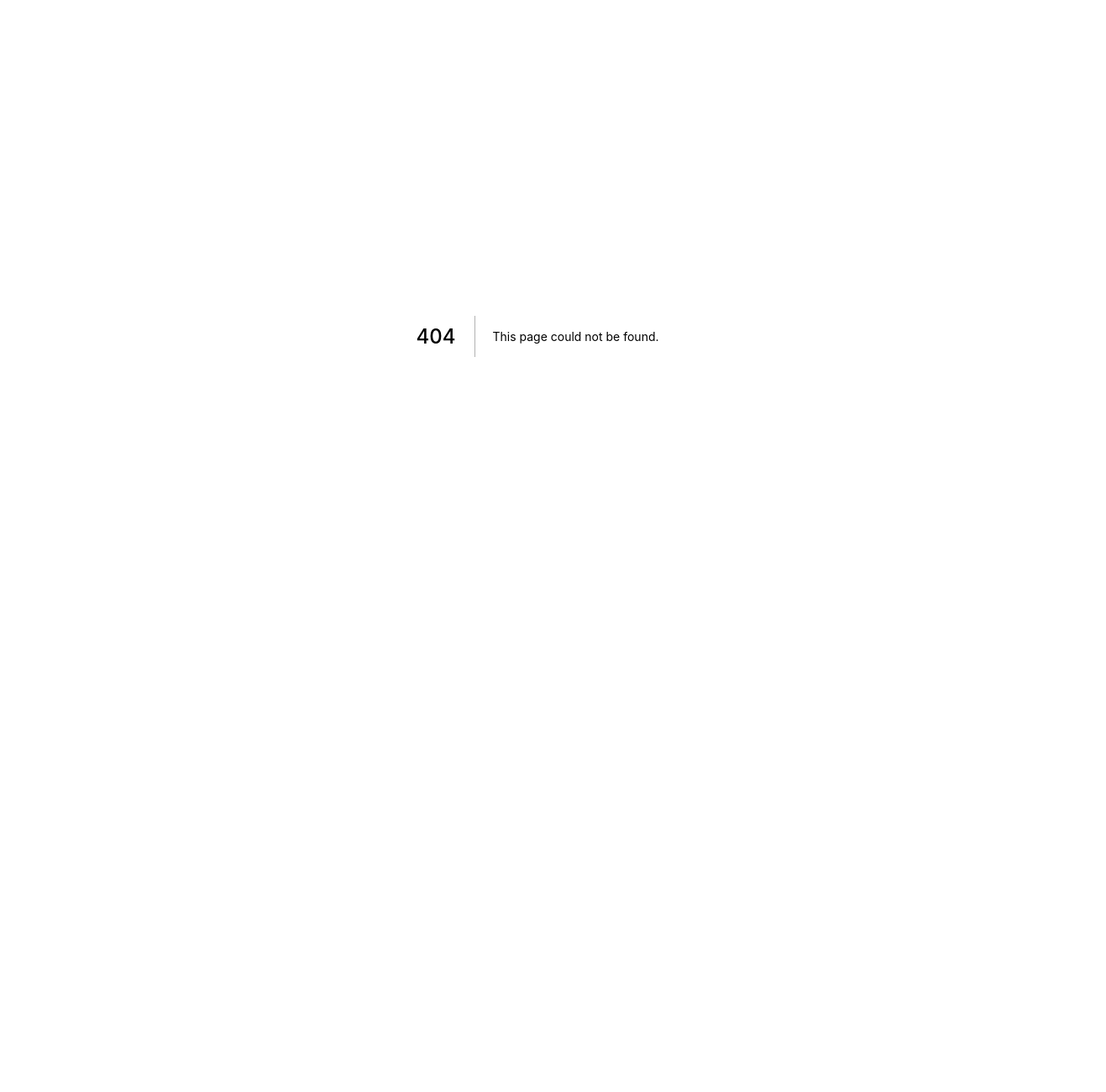
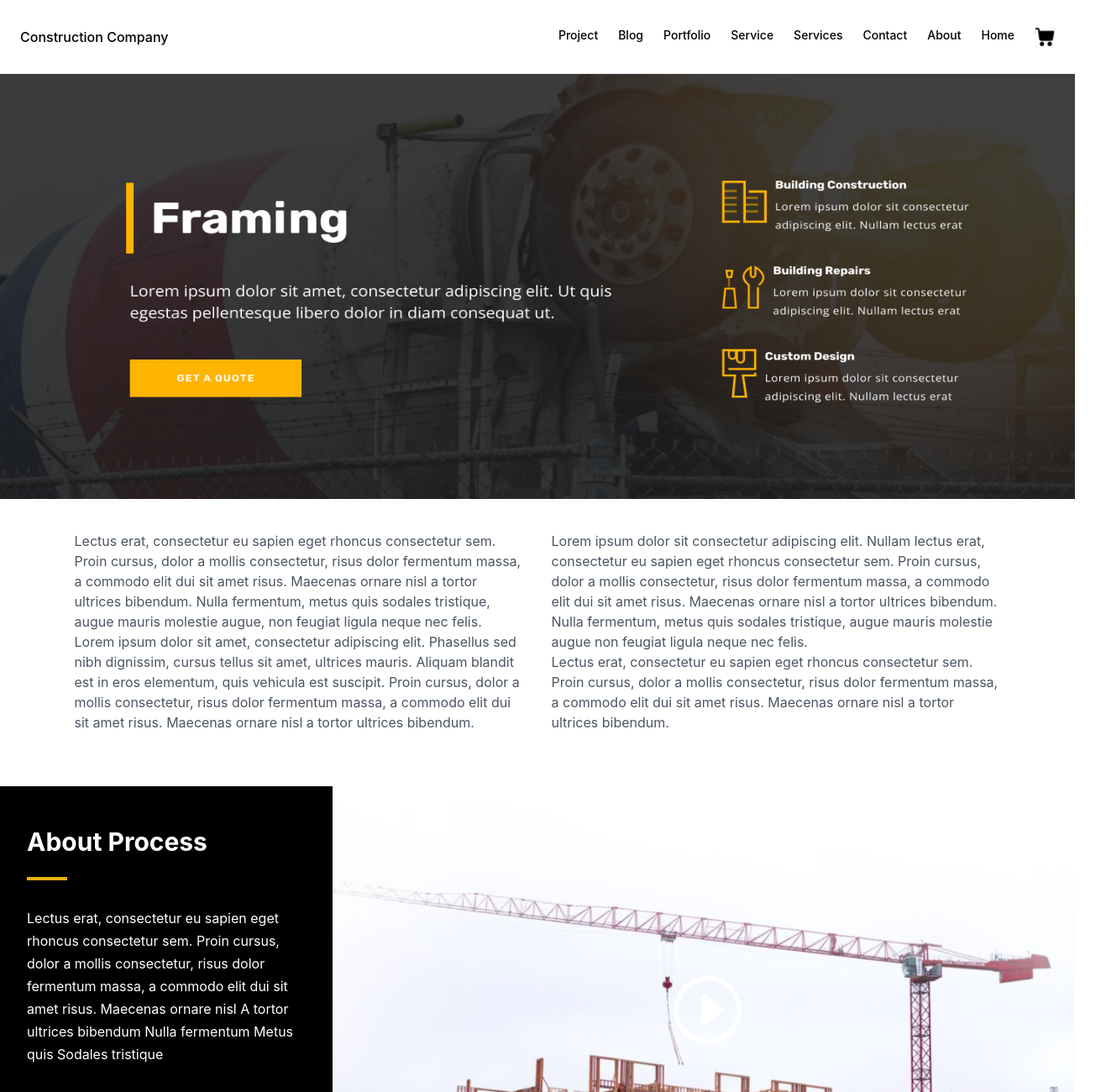
Before and after one commit to Amir9eng/construction, a Next.js app: page /Service in a window 1280 px wide. Before the commit this address had no page. Shown: the top 1300 px of the page at 84% size, 1317 px wide, since content can reach past the window. Before the commit the page ends 800 px from the top, so only its background shows below. Built offline with nearby package versions, Linux system fonts and the light colour scheme.

Commit message:
Service Page

```diff
--- a/components/Accordion.js
+++ b/components/Accordion.js
@@ -38,7 +38,7 @@ const Accordion = () => {
   ]
 
   return (
-    <div className='flex flex-col justify-center items-center p-10 rounded-xl h-auto py-20 ml-8 bg-white'>
+    <div className='flex flex-col justify-center items-center p-10 rounded-xl h-auto py-20 ml-28 bg-white'>
       {data.map((data, i) => {
         return (
           <AccordionUI
--- /dev/null
+++ b/components/Button.jsx
@@ -0,0 +1,13 @@
+import React from 'react'
+
+const Button = () => {
+  return (
+    <div className='flex items-center'>
+      <button className='mx-auto my-0 border-black border-2 w-[150px] h-[32px]'>
+        VIEW ALL
+      </button>
+    </div>
+  )
+}
+
+export default Button
--- a/components/Navbar.js
+++ b/components/Navbar.js
@@ -1,28 +1,28 @@
-import Image from 'next/image'
-import Link from 'next/link'
-import React from 'react'
+import Image from "next/image";
+import Link from "next/link";
+import React from "react";
 
-export default function Navbar () {
+export default function Navbar() {
   return (
-    <nav className='flex justify-between my-8 font-medium px-6'>
-      <Link href='/'>Construction Company</Link>
-      <div className='flex gap-x-6 text-sm'>
-        <Link href='/Projects'>Project</Link>
-        <Link href='/Blog'>Blog</Link>
-        <Link href='/Portfolio'>Portfolio</Link>
-        <p>Service</p>
+    <nav className="flex justify-between my-8 font-medium px-6">
+      <Link href="/">Construction Company</Link>
+      <div className="flex gap-x-6 text-sm">
+        <Link href="/Projects">Project</Link>
+        <Link href="/Blog">Blog</Link>
+        <Link href="/Portfolio">Portfolio</Link>
+        <Link href="/Service">Service</Link>
         <p>Services</p>
         <p>Contact</p>
         <p>About</p>
         <p>Home</p>
         <Image
-          className=''
+          className=""
           width={24}
           height={24}
-          alt='cart'
-          src='/media/cart3.svg'
+          alt="cart"
+          src="/media/cart3.svg"
         />
       </div>
     </nav>
-  )
+  );
 }
--- /dev/null
+++ b/pages/Service.jsx
@@ -0,0 +1,148 @@
+import Image from 'next/image'
+import Accordion from '../components/Accordion'
+import styles from '../styles/Home.module.css'
+import Title from '../components/Title'
+import DefaultLayout from '../layouts/Default'
+import Card from './../components/Card'
+
+const Service = () => {
+  const data = [
+    {
+      id: 1,
+      image: '/media/port8.png',
+      paragraph:
+        'Lorem ipsum dolor sit amet, consectetur adipiscing elit. Id et euismod bibendum adipiscing et orci, fermentum.'
+    },
+    {
+      id: 2,
+      image: '/media/port7.png',
+      paragraph:
+        'Lorem ipsum dolor sit amet, consectetur adipiscing elit. Id et euismod bibendum adipiscing et orci, fermentum.'
+    },
+    {
+      id: 3,
+      image: '/media/port1.png',
+      paragraph:
+        'Lorem ipsum dolor sit amet, consectetur adipiscing elit. Id et euismod bibendum adipiscing et orci, fermentum.'
+    }
+  ]
+  return (
+    <DefaultLayout>
+      <Image
+        alt='portfolio'
+        width={1440}
+        height={569}
+        src='/media/Service.png'
+      />
+      <main>
+        <div className='flex justify-center gap-x-8 text-gray-600 mt-8'>
+          <aside className='w-[536px]'>
+            <p>
+              Lectus erat, consectetur eu sapien eget rhoncus consectetur sem.
+              Proin cursus, dolor a mollis consectetur, risus dolor fermentum
+              massa, a commodo elit dui sit amet risus. Maecenas ornare nisl a
+              tortor ultrices bibendum. Nulla fermentum, metus quis sodales
+              tristique, augue mauris molestie augue, non feugiat ligula neque
+              nec felis.
+            </p>
+            <p>
+              Lorem ipsum dolor sit amet, consectetur adipiscing elit. Phasellus
+              sed nibh dignissim, cursus tellus sit amet, ultrices mauris.
+              Aliquam blandit est in eros elementum, quis vehicula est suscipit.
+              Proin cursus, dolor a mollis consectetur, risus dolor fermentum
+              massa, a commodo elit dui sit amet risus. Maecenas ornare nisl a
+              tortor ultrices bibendum.
+            </p>
+          </aside>
+          <aside className='w-[535px]'>
+            <p>
+              Lorem ipsum dolor sit consectetur adipiscing elit. Nullam lectus
+              erat, consectetur eu sapien eget rhoncus consectetur sem. Proin
+              cursus, dolor a mollis consectetur, risus dolor fermentum massa, a
+              commodo elit dui sit amet risus. Maecenas ornare nisl a tortor
+              ultrices bibendum. Nulla fermentum, metus quis sodales tristique,
+              augue mauris molestie augue non feugiat ligula neque nec felis.
+            </p>
+            <p>
+              Lectus erat, consectetur eu sapien eget rhoncus consectetur sem.
+              Proin cursus, dolor a mollis consectetur, risus dolor fermentum
+              massa, a commodo elit dui sit amet risus. Maecenas ornare nisl a
+              tortor ultrices bibendum.
+            </p>
+          </aside>
+        </div>
+        <section className='flex mt-16'>
+          <div className='w-[440px] bg-black text-white py-12 px-8'>
+            <p className='text-3xl font-bold'>About Process</p>
+            <div className='h-1 bg-yellow-500 w-[3rem] my-6'></div>
+            <p className='my-8 leading-[27px] w-[200]'>
+              Lectus erat, consectetur eu sapien eget rhoncus consectetur sem.
+              Proin cursus, dolor a mollis consectetur, risus dolor fermentum
+              massa, a commodo elit dui sit amet risus. Maecenas ornare nisl A
+              tortor ultrices bibendum Nulla fermentum Metus quis Sodales
+              tristique
+            </p>
+          </div>
+          <div className=''>
+            <Image
+              className=''
+              width={1000}
+              height={600}
+              alt='facebook'
+              src='/media/Quote.png'
+            />
+            <div className='w-full grid grid-cols-2 mt-[-6px]'>
+              <aside className='bg-yellow-500 py-4 px-4 text-black font-bold'>
+                {' '}
+                <p className='text-2xl'>Call for a Quote</p>
+                <p>(346) 234-6973</p>
+              </aside>
+              <aside className='py-4 flex items-center justify-center'>
+                <button className='border-black border-2 px-4 py-1'>
+                  ONLINE ESTIMATE FORM
+                </button>
+              </aside>
+            </div>
+          </div>
+        </section>
+        <Title title={'Related Projects'} />
+        <div className='flex justify-center gap-x-14 mt-6'>
+          {data.map((data, id) => {
+            return (
+              <Card
+                key={id}
+                service={'Service Title'}
+                image={data.image}
+                paragraph={data.paragraph}
+              ></Card>
+            )
+          })}
+        </div>
+        <div className='flex items-center my-10'>
+          <button className='mx-auto my-0 border-black border-2 w-[150px] h-[32px]'>
+            VIEW ALL
+          </button>
+        </div>
+        <section className={`${styles.wrapper}`}>
+          <div className='w-[345px] py-12 ml-36 mt-10'>
+            <p className='text-3xl font-bold my-4 w-[239px] border-b-0 border-yellow-500'>
+              F.A.Q.
+            </p>
+            <div className='h-1 bg-yellow-500 w-[2rem] my-6'></div>
+            <p className='text-gray-600 mt-6'>
+              Lorem ipsum dolor sit amet, consectetur adipiscing elit. Sapien,
+              dignissim tristique tellus sed faucibus nullam. Tincidunt mauris
+              ut quam sed mauris proin feugiat.
+            </p>
+            <button className='border-2 border-yellow-500 px-4 py-2 mt-6'>
+              ASK A QUESTION
+            </button>
+          </div>
+          <Accordion />
+        </section>
+      </main>
+    </DefaultLayout>
+  )
+}
+
+export default Service
--- a/pages/index.js
+++ b/pages/index.js
@@ -6,6 +6,7 @@ import Footer from './../components/Footer'
 import Navbar from './../components/Navbar'
 import Project from '../components/Project'
 import Title from '../components/Title'
+import Button from '../components/Button'
 
 export default function Home () {
   return (
@@ -134,16 +135,13 @@ export default function Home () {
         </div>
         <Title title={'Latest Projects'} />
         <Project title={'Project Title'} />
-        <div className='flex items-center'>
-          <button className='mx-auto my-0 border-black border-2 w-[150px] h-[32px]'>
-            VIEW ALL
-          </button>
-        </div>
+        <Button />
         <section className='flex mt-6'>
           <div className='w-[440px] bg-black text-white py-12 px-8'>
             <p className='text-3xl font-bold'>
               We’ve Been Building For Over 10 Years
             </p>
+            <div className='h-1 bg-yellow-500 w-[3.2rem] my-8'></div>
             <p className='my-8 leading-[27px] w-[200]'>
               Lorem ipsum dolor sit amet, consectetur adipiscing elit. Sapien,
               dignissim tristique tellus sed faucibus nullam. Tincidunt mauris
```
Also changed, not shown: public/media/Quote.png (added), public/media/Service.png (added).
